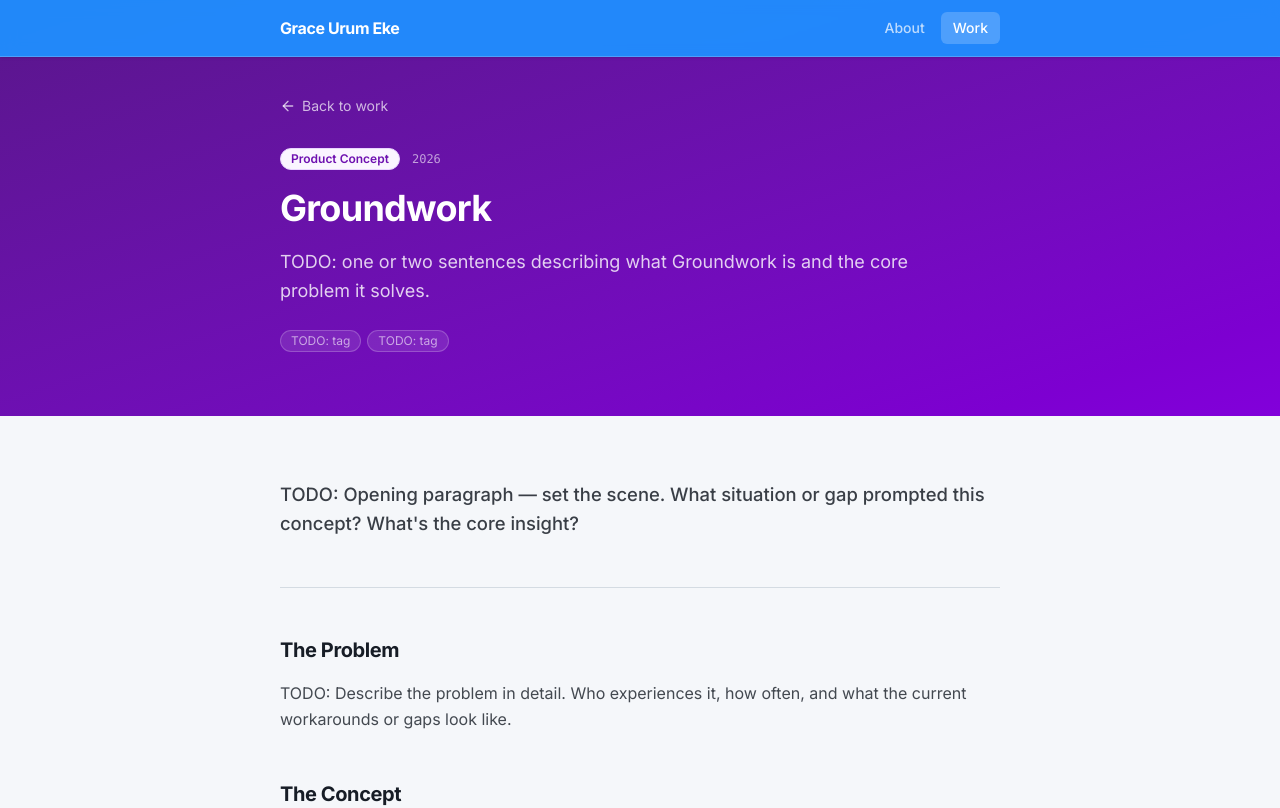
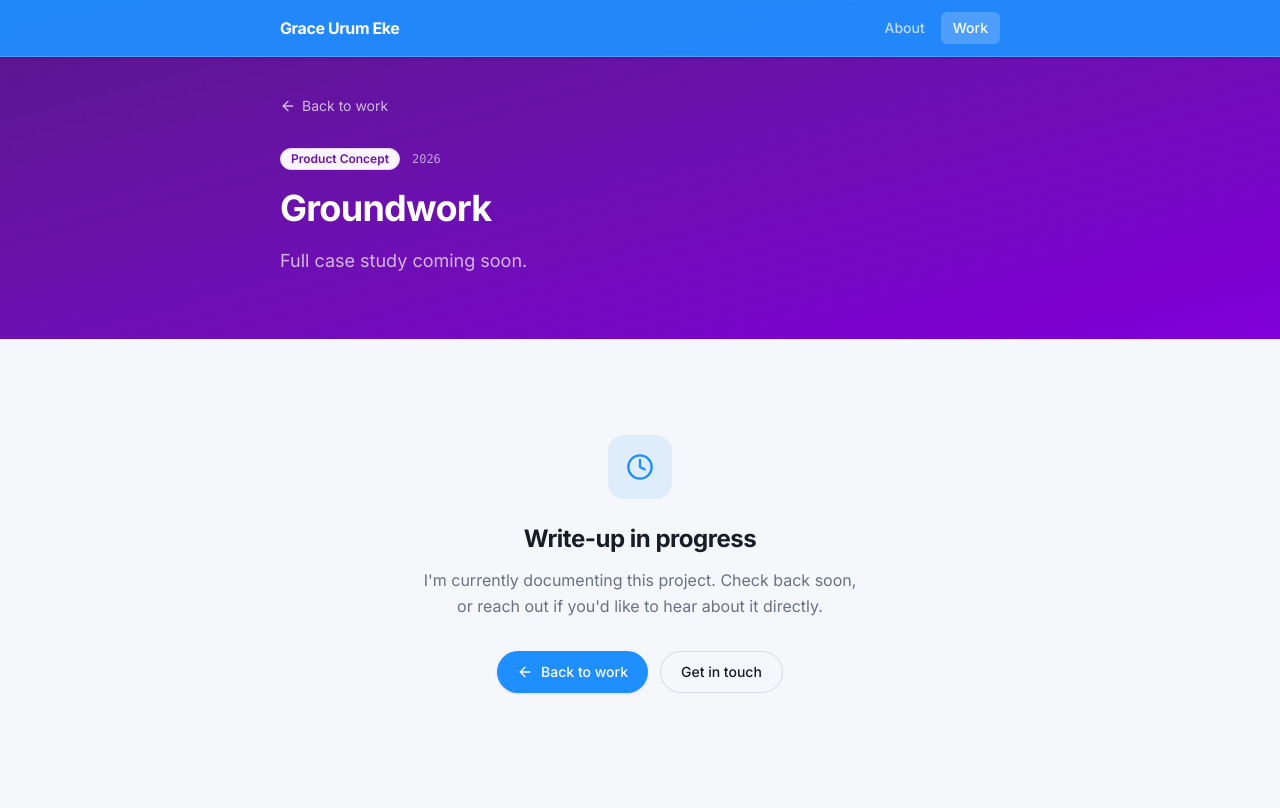
Before and after one commit to grace2002eke-gif/personal-site, a Next.js app: page /work/groundwork in a window 1280 px wide. Shown: the top 808 px of the page. Built offline with nearby package versions, Linux system fonts and the light colour scheme.

Commit message:
add Groundwork coming soon page

```diff
--- /dev/null
+++ b/app/work/groundwork/page.tsx
@@ -0,0 +1,95 @@
+"use client";
+
+import Link from "next/link";
+import { motion } from "framer-motion";
+import { ArrowLeft, Clock } from "lucide-react";
+
+const fadeUp = {
+  hidden: { opacity: 0, y: 20 },
+  visible: (i: number) => ({
+    opacity: 1,
+    y: 0,
+    transition: { delay: i * 0.1, duration: 0.5, ease: [0.25, 0.46, 0.45, 0.94] as [number, number, number, number] },
+  }),
+};
+
+export default function GroundworkPage() {
+  return (
+    <div className="min-h-screen">
+      {/* Banner */}
+      <div className="bg-gradient-to-br from-purple-900 to-purple-700 pt-24 pb-16">
+        <div className="max-w-3xl mx-auto px-6">
+          <motion.div
+            initial="hidden"
+            animate="visible"
+            variants={{ visible: { transition: { staggerChildren: 0.1 } } }}
+          >
+            <motion.div custom={0} variants={fadeUp}>
+              <Link
+                href="/work"
+                className="inline-flex items-center gap-1.5 text-white/70 hover:text-white text-sm mb-8 transition-colors"
+              >
+                <ArrowLeft className="w-4 h-4" /> Back to work
+              </Link>
+            </motion.div>
+            <motion.div custom={1} variants={fadeUp} className="flex items-center gap-3 mb-4">
+              <span className="inline-block px-2.5 py-0.5 rounded-full text-xs font-semibold border bg-purple-50 text-purple-800 border-purple-200">
+                Product Concept
+              </span>
+              <span className="text-white/60 text-xs font-mono">2026</span>
+            </motion.div>
+            <motion.h1
+              custom={2}
+              variants={fadeUp}
+              className="text-3xl md:text-4xl font-bold text-white mb-4 leading-tight"
+            >
+              Groundwork
+            </motion.h1>
+            <motion.p custom={3} variants={fadeUp} className="text-white/70 text-lg">
+              Full case study coming soon.
+            </motion.p>
+          </motion.div>
+        </div>
+      </div>
+
+      {/* Body */}
+      <div className="py-24">
+        <div className="max-w-3xl mx-auto px-6 flex flex-col items-center text-center">
+          <motion.div
+            initial="hidden"
+            animate="visible"
+            variants={{ visible: { transition: { staggerChildren: 0.1 } } }}
+          >
+            <motion.div
+              custom={0}
+              variants={fadeUp}
+              className="w-16 h-16 rounded-2xl bg-primary/10 flex items-center justify-center mb-6 mx-auto"
+            >
+              <Clock className="w-7 h-7 text-primary" />
+            </motion.div>
+            <motion.h2 custom={1} variants={fadeUp} className="text-2xl font-bold text-foreground mb-3">
+              Write-up in progress
+            </motion.h2>
+            <motion.p custom={2} variants={fadeUp} className="text-muted-foreground leading-relaxed max-w-md mb-8">
+              I&apos;m currently documenting this project. Check back soon, or reach out if you&apos;d like to hear about it directly.
+            </motion.p>
+            <motion.div custom={3} variants={fadeUp} className="flex flex-wrap gap-3 justify-center">
+              <Link
+                href="/work"
+                className="inline-flex items-center gap-2 px-5 py-2.5 rounded-full bg-primary text-primary-foreground text-sm font-medium hover:brightness-110 transition-all shadow-sm"
+              >
+                <ArrowLeft className="w-4 h-4" /> Back to work
+              </Link>
+              <a
+                href="mailto:grace2002eke@gmail.com"
+                className="inline-flex items-center gap-2 px-5 py-2.5 rounded-full border border-border text-foreground text-sm font-medium hover:bg-muted transition-all"
+              >
+                Get in touch
+              </a>
+            </motion.div>
+          </motion.div>
+        </div>
+      </div>
+    </div>
+  );
+}
```
